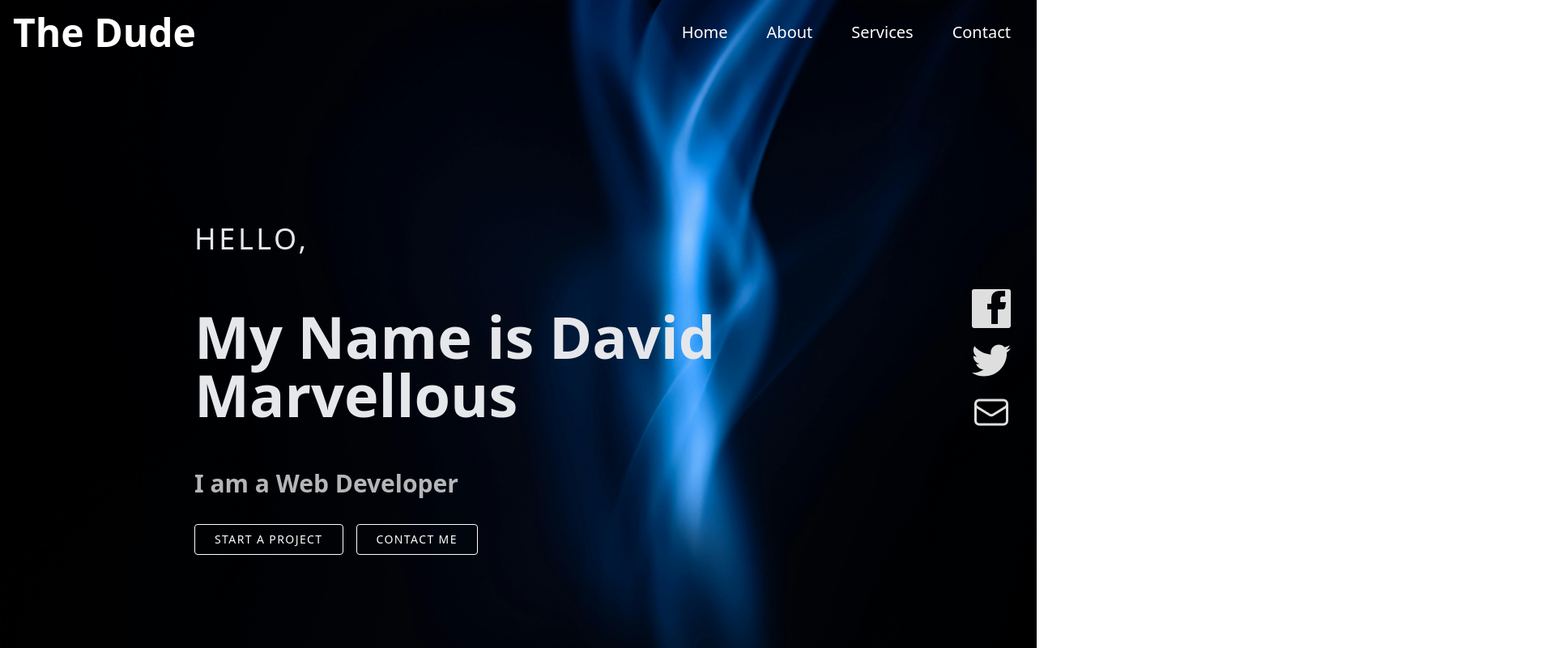
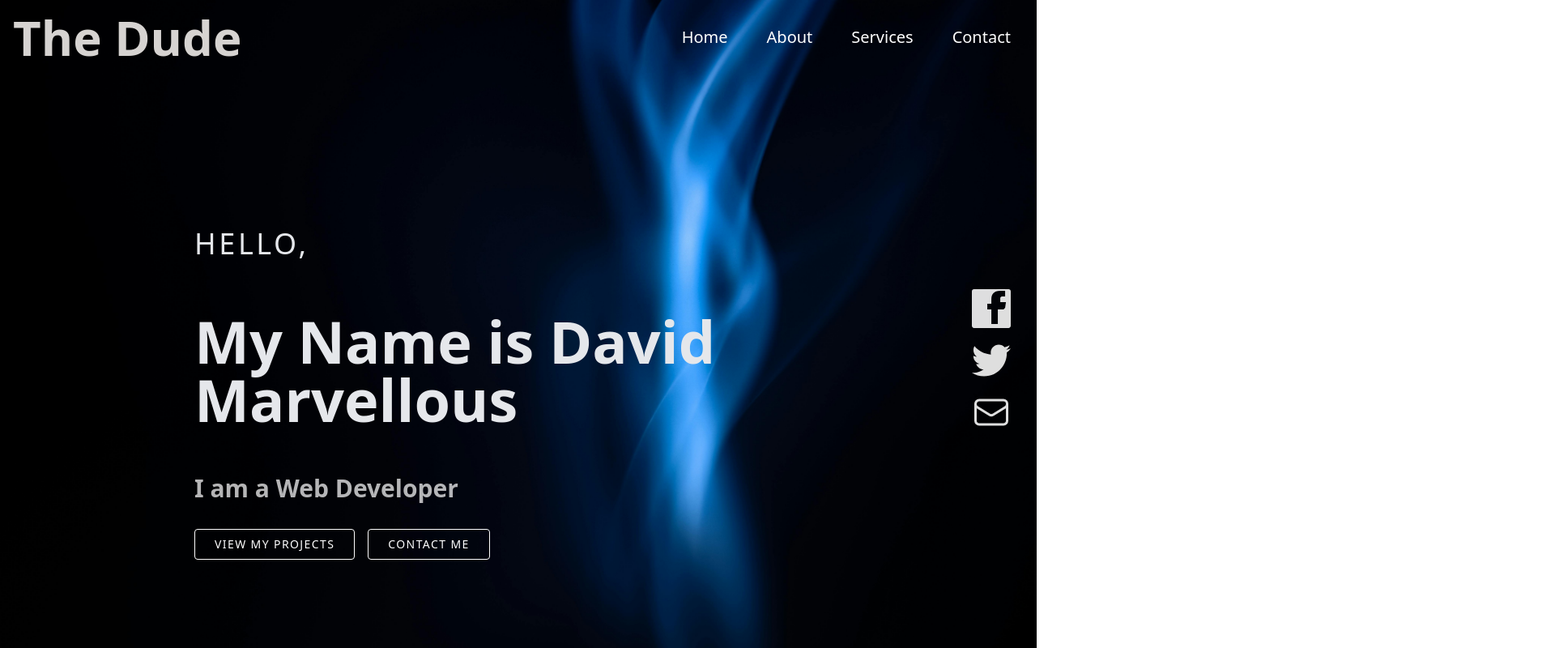
Before and after one commit to Marvy247/My-Portfolio, a React (Vite) app: page / in a window 1280 px wide. Shown: the top 800 px of the page at 81% size, 1920 px wide, since content can reach past the window. Built offline with nearby package versions, Linux system fonts and the light colour scheme.

Commit message:
added the links to buttons

```diff
--- a/src/Component/Footer.jsx
+++ b/src/Component/Footer.jsx
@@ -19,17 +19,19 @@ const Footer = () => {
       }`}
     >
       <a
-        href="#"
+        href="https://www.facebook.com/david.marvelous.984"
+        target="_blank"
         className="text-white transition-transform transform hover:scale-150"
         aria-label="Facebook"
       >
         <i className="fab fa-facebook-f"></i>
         <svg className="w-12 h-12" fill="currentColor" viewBox="0 0 24 24">
           <path d="M22.675 0h-21.35C.6 0 0 .6 0 1.325v21.35C0 23.4.6 24 1.325 24h21.35C23.4 24 24 23.4 24 22.675V1.325C24 .6 23.4 0 22.675 0zm-3.15 12.5h-3.5v9h-4v-9h-2.5v-3.5h2.5v-2.5c0-3.5 1.5-5.5 5.5-5.5h3v3.5h-2c-.5 0-1 .5-1 1v2.5h3.5l-.5 3.5z" />
-        </svg>
+        </svg>{" "}
       </a>
       <a
-        href="#"
+        href="https://x.com/DavidMarvyy"
+        target="_blank"
         className="text-white transition-transform transform hover:scale-150"
         aria-label="Twitter"
       >
@@ -40,7 +42,8 @@ const Footer = () => {
       </a>
 
       <a
-        href="#"
+        href="mailto:marvellousdvd@gmail.com?subject=Hello&body=I%20wanted%20to%20reach%20out%20to%20you."
+        target="_blank"
         className="text-white transition-transform transform hover:scale-150"
         aria-label="Behance"
       >
--- a/src/Component/Header.jsx
+++ b/src/Component/Header.jsx
@@ -4,7 +4,7 @@ const Header = () => {
   console.log("Header component is rendering"); // Added console log
   return (
     <header className="p-4 flex justify-between items-center sticky top-0">
-      <h1 className="text-white text-5xl font-bold transition-transform duration-500 hover:scale-110">
+      <h1 className="text-stone-300 text-6xl font-bold transition-transform duration-500 hover:scale-110">
         The Dude
       </h1>
       <nav className="ml-auto">
--- a/src/Component/HomeContent.jsx
+++ b/src/Component/HomeContent.jsx
@@ -16,10 +16,14 @@ const HomeContent = () => {
         </p>
         <div className="flex justify-left space-x-4">
           <button className="border border-white py-2 px-6 text-sm uppercase tracking-widest text-white hover:bg-white hover:text-blue-900 transition duration-800 transform hover:scale-110 rounded">
-            Start a Project
+            <a href="https://github.com/Marvy247" target="_blank">
+              View My Projects
+            </a>
           </button>
           <button className="border border-white py-2 px-6 text-sm uppercase tracking-widest text-white hover:bg-white hover:text-blue-900 transition duration-800 transform hover:scale-110 rounded">
-            Contact Me
+            <a href="#" target="_blank">
+              Contact Me
+            </a>
           </button>
         </div>
       </main>
--- a/src/index.css
+++ b/src/index.css
@@ -70,12 +70,12 @@ header {
   transition: background-color 0.8s ease;
 }
 
-a {
+header a {
   background: transparent; /* Ensure the default background is transparent */
-  transition: background-color 1s ease, color 1s ease; /* Smooth transition for background and text color */
+  transition: background-color 0.5s ease, color 0.5s ease; /* Smooth transition for background and text color */
 }
 
-a:hover {
+header a:hover {
   background: linear-gradient(
     to right,
     #4f46e5,
```
